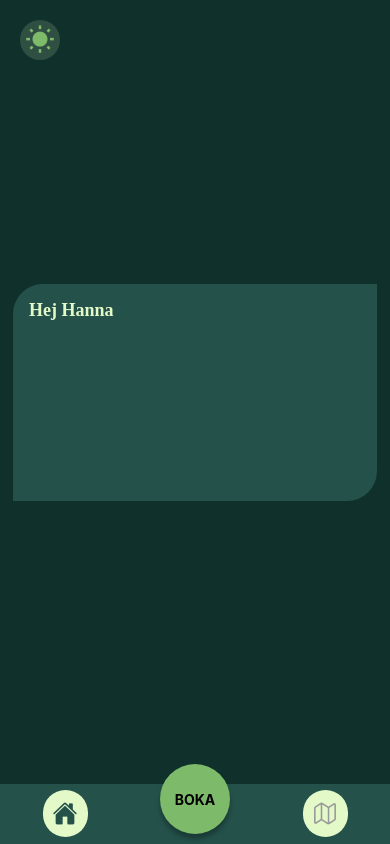
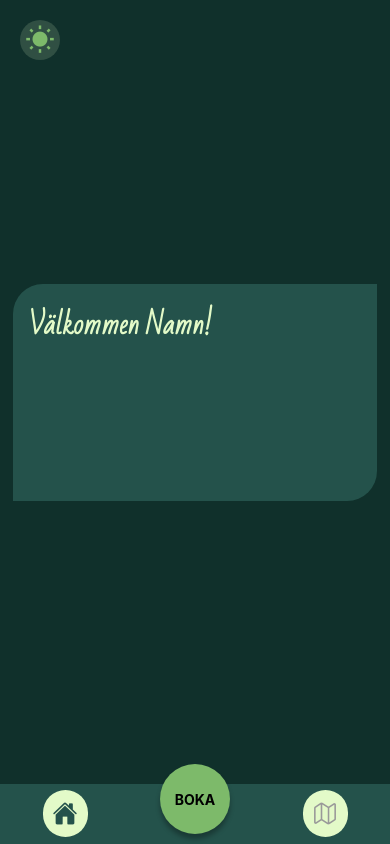
Before and after one commit to edda177/pax, a React Native app in the folder pax-mobile/: screen /Home in a window 390 px wide. Built offline with nearby package versions, Linux system fonts and the light colour scheme.

Commit message:
font welcome-message

```diff
--- a/pax-mobile/components/CardComponent.jsx
+++ b/pax-mobile/components/CardComponent.jsx
@@ -9,7 +9,7 @@ const CardComponent = ({ title, description }) => {
 
     return (
             <View style={styles.card}>
-                <Text style={styles.title}>Hej Hanna</Text>
+                <Text style={styles.title}>Välkommen Namn!</Text>
                 <Text style={styles.description}>{description} </Text>
             </View>
     )
@@ -31,8 +31,8 @@ const createStyles = (theme) =>
         },
         title: {
             color: theme.textPrimary,
-            fontFamily: "BadScript-Regular",
-            fontSize: 18,
+            fontFamily: "BadScript",
+            fontSize: 26,
             fontWeight: 'bold',
             marginBottom: 8,
         },
```
